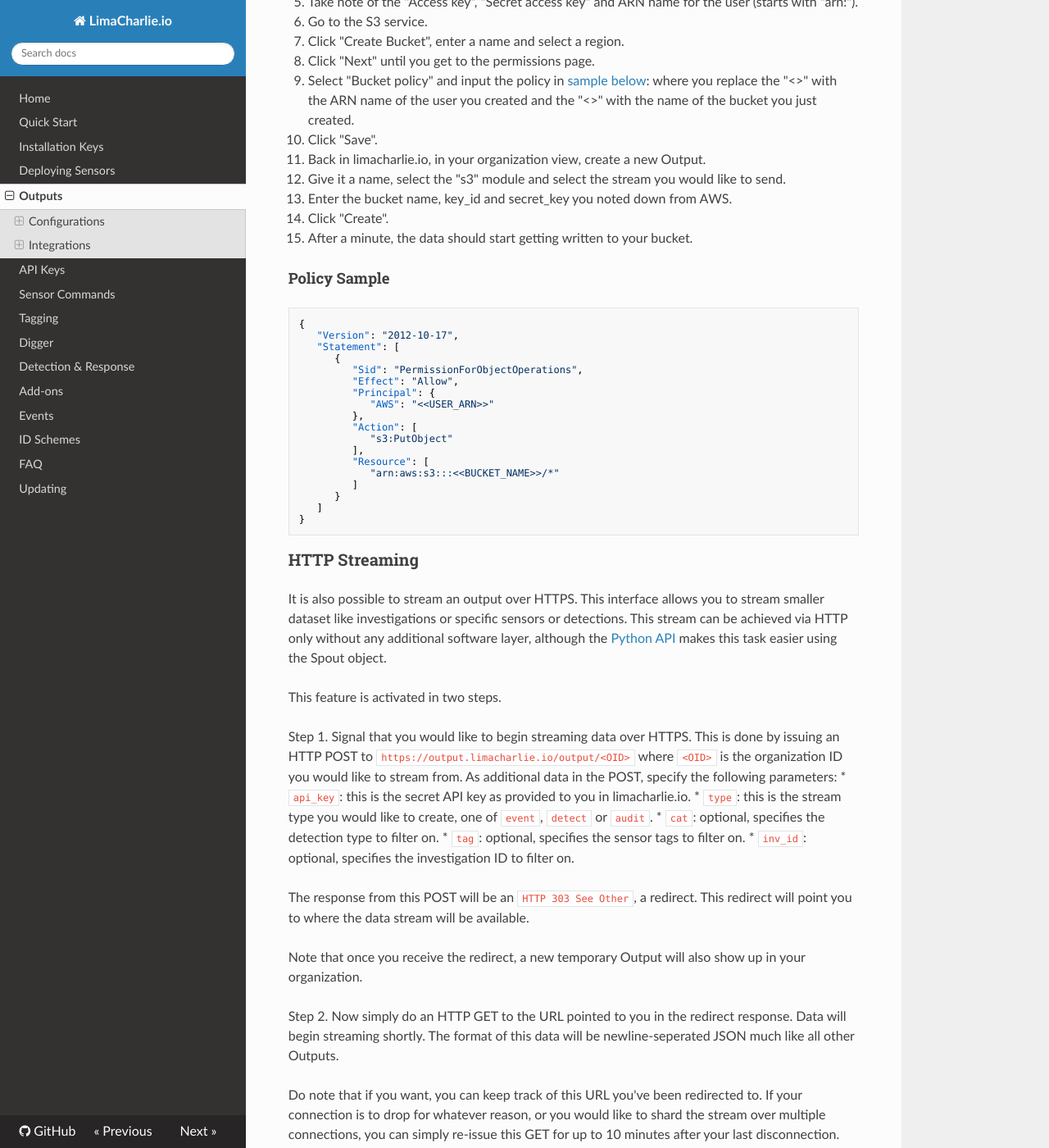
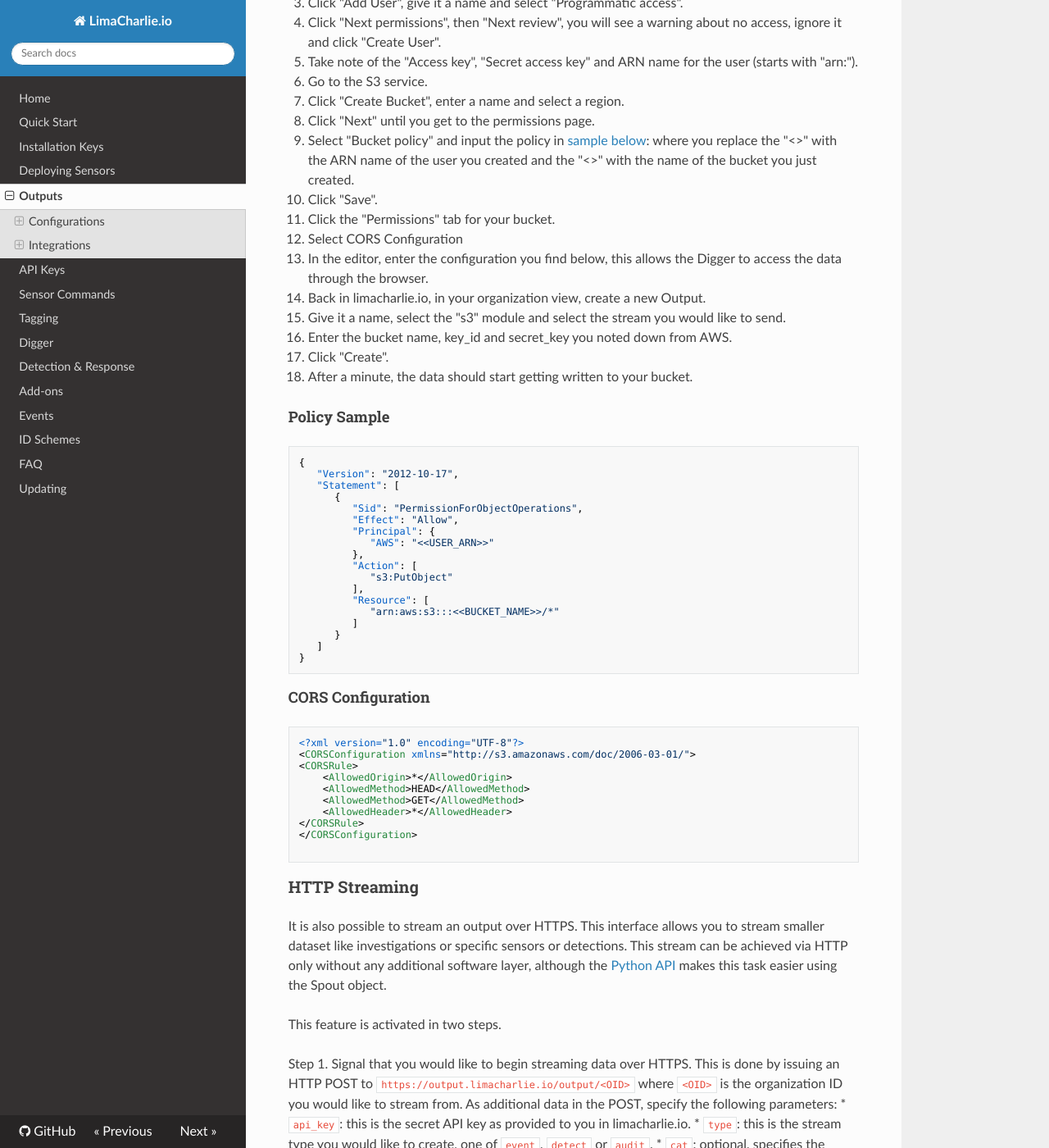
Before and after one commit to refractionPOINT/lce_doc, an MkDocs documentation site: the page built from docs/outputs.md, in a window 1280 px wide and 1400 px high, scrolled down 4771 px. Shown: the whole window at 82% size. Built offline with MkDocs 1.6.1, drawn with Linux system fonts in a browser that asks for light colours; nearby versions of some CDN libraries; old or Windows-style settings are respelled for this version of MkDocs; some of the changed text lies outside the part shown.

Commit message:
Adding blurb about CORS configuration for S3 and Digger.

````diff
--- a/docs/outputs.md
+++ b/docs/outputs.md
@@ -155,6 +155,8 @@ The `is_compression` flag, if on, will compress each file as GZIP when uploaded.
 the Digger web app from accessing them (it decompresses them on the fly) but it may prevent other tools expecteding plain
 text from reading the files.
 
+It is recommended you enable `is_indexing` and `is_compression`.
+
 1. Log in to AWS console and go to the IAM service.
 1. Click on "Users" from the menu.
 1. Click "Add User", give it a name and select "Programmatic access".
@@ -167,6 +169,9 @@ text from reading the files.
     where you replace the "<<USER_ARN>>" with the ARN name of the user you created and the "<<BUCKET_NAME>>" with the
     name of the bucket you just created.
 1. Click "Save".
+1. Click the "Permissions" tab for your bucket.
+1. Select CORS Configuration
+1. In the editor, enter the configuration you find below, this allows the Digger to access the data through the browser.
 1. Back in limacharlie.io, in your organization view, create a new Output.
 1. Give it a name, select the "s3" module and select the stream you would like to send.
 1. Enter the bucket name, key_id and secret_key you noted down from AWS.
@@ -193,6 +198,20 @@ text from reading the files.
       }
    ]
 }
+```
+
+#### CORS Configuration
+```xml
+<?xml version="1.0" encoding="UTF-8"?>
+<CORSConfiguration xmlns="http://s3.amazonaws.com/doc/2006-03-01/">
+<CORSRule>
+    <AllowedOrigin>*</AllowedOrigin>
+    <AllowedMethod>HEAD</AllowedMethod>
+    <AllowedMethod>GET</AllowedMethod>
+    <AllowedHeader>*</AllowedHeader>
+</CORSRule>
+</CORSConfiguration>
+
 ```
 
 ### HTTP Streaming
````
